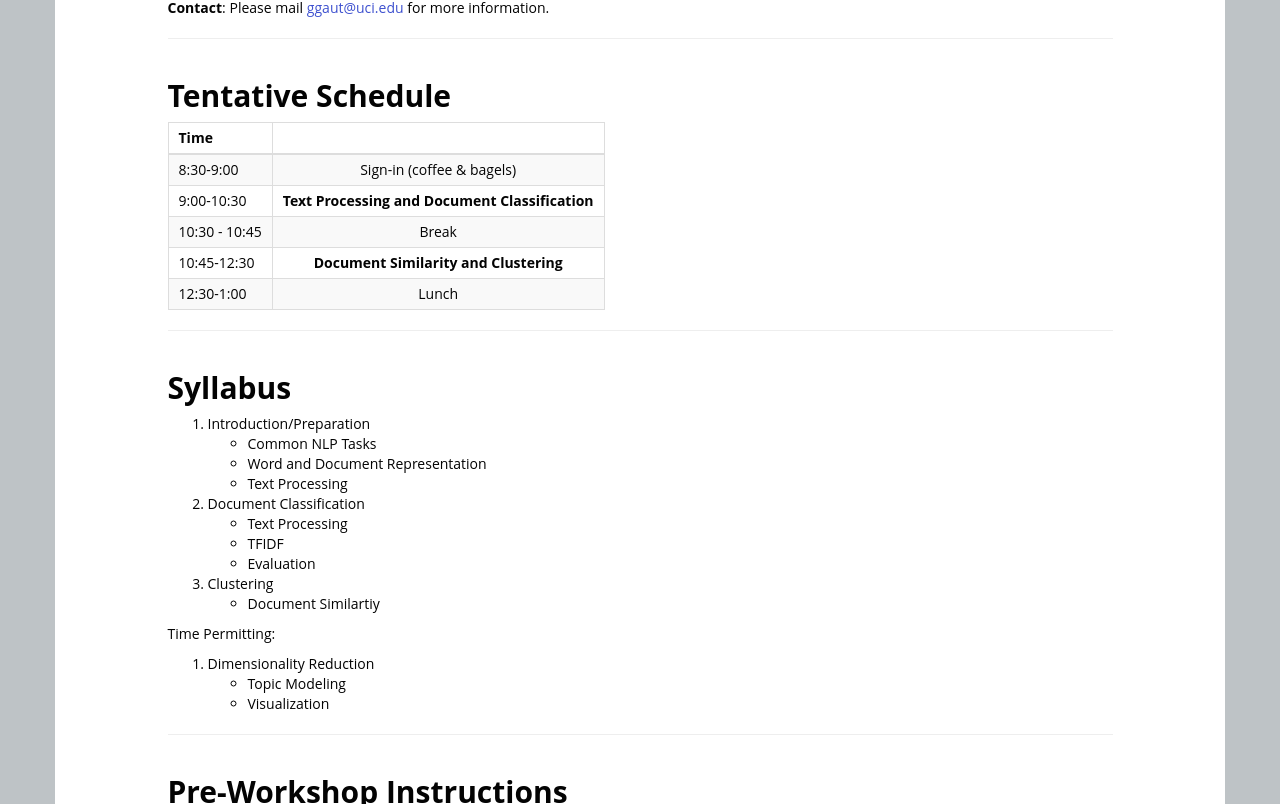
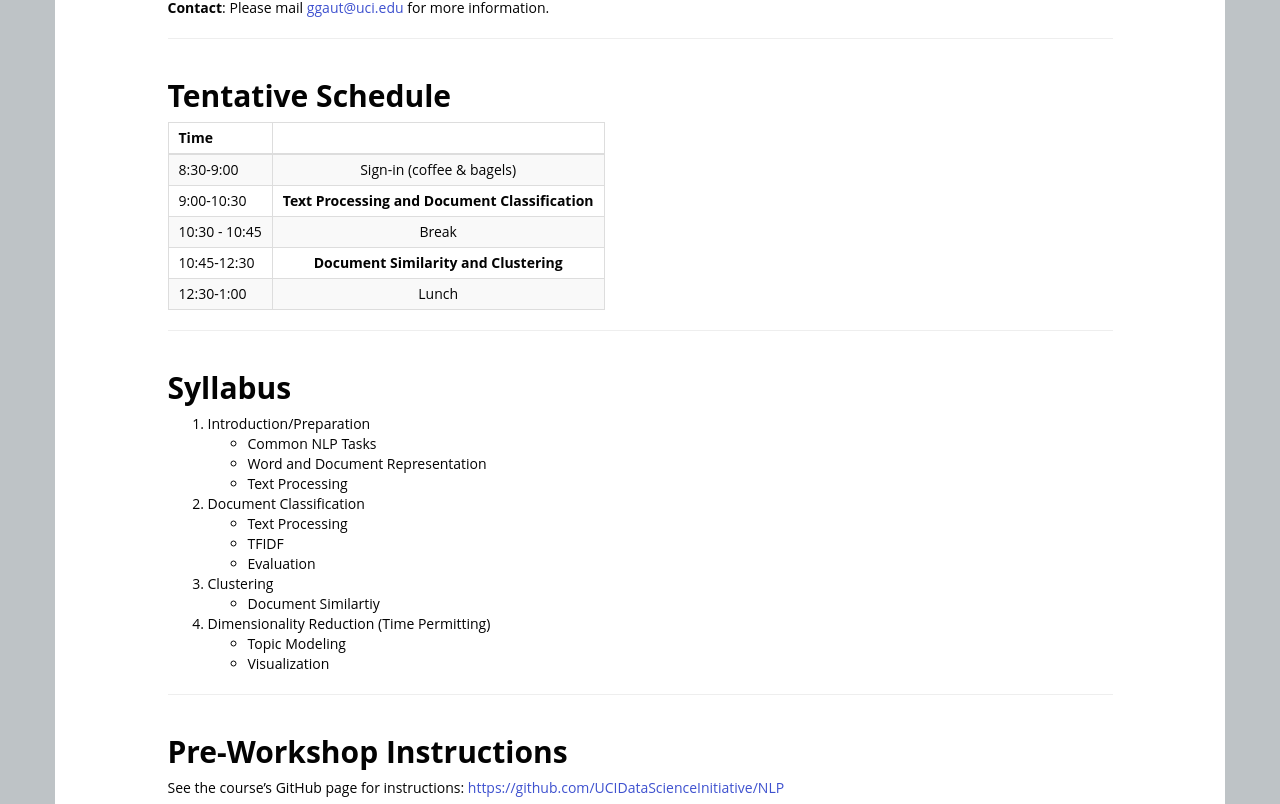
Before and after one commit to UCIDataScienceInitiative/UCIDataScienceInitiative.github.io, a Jekyll site: the page built from Workshops/NLP.md, in a window 1280 px wide and 900 px high, scrolled down 759 px, cut to the strip 0-804 px from the top of the window. Built offline with Jekyll 4.4.1, drawn with Linux system fonts in a browser that asks for light colours.

Commit message:
Update NLP.md

```diff
--- a/Workshops/NLP.md
+++ b/Workshops/NLP.md
@@ -51,10 +51,7 @@ The course will be taught using jupyter notebooks in python. NLP tools covered w
   * Evaluation
 3. Clustering
   * Document Similartiy
-
-Time Permitting:
-
-4. Dimensionality Reduction
+4. Dimensionality Reduction (Time Permitting)
   * Topic Modeling
   * Visualization
 
```
